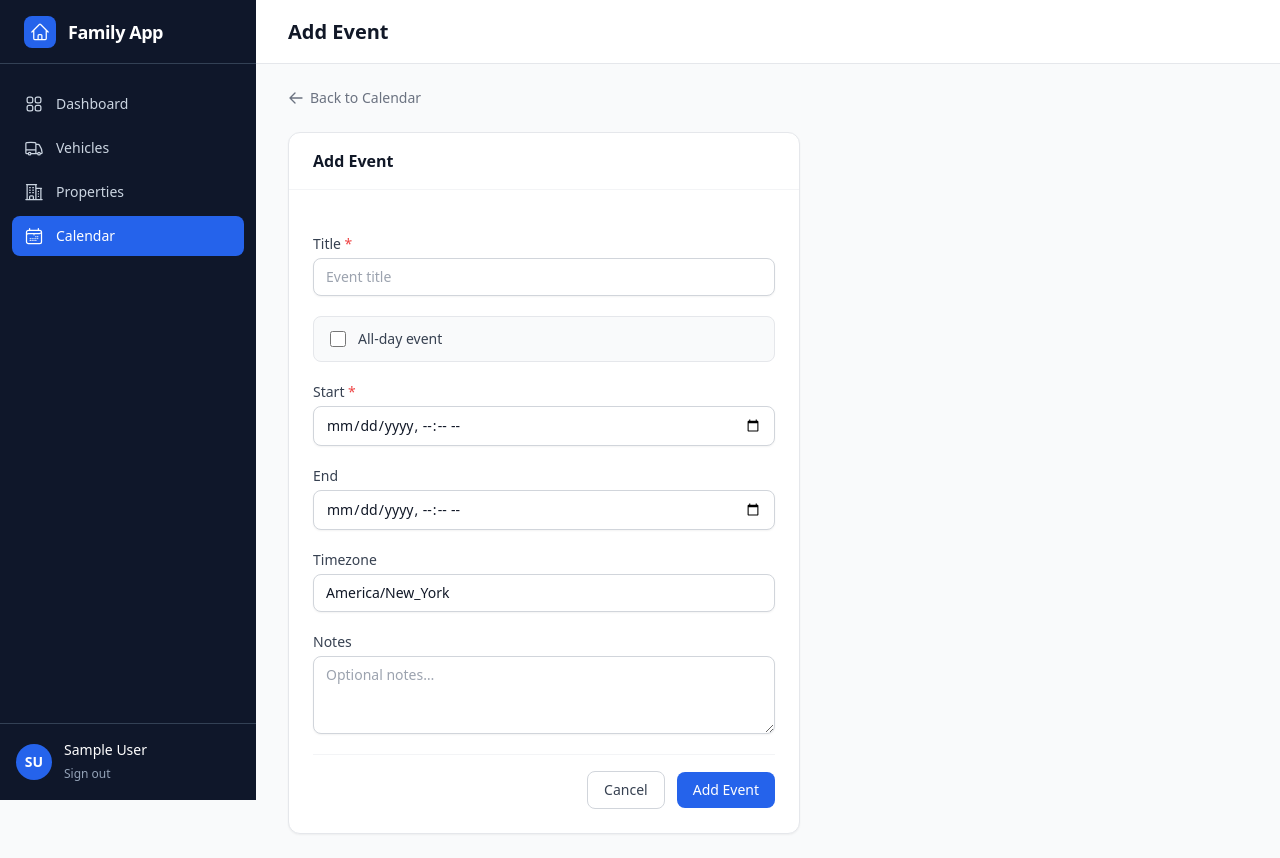
After one commit to liljoker919/family-app, a Django app: page /calendar/event/add/ in a window 1280 px wide. The commit adds this page. Run offline with Django 5.2, Linux system fonts and the light colour scheme; the visitor is signed in with stand-in values (Sample User, id 1); some libraries are stand-ins or nearby versions.

Commit message:
feat: implement Calendar module with unified FullCalendar event feed
Adds the calendar_events Django app with a CalendarEvent model for manual
family events and a CalendarJsonView that merges manual records with live
VehicleService queries into a single FullCalendar-compatible JSON feed —
no data duplication. Event colors distinguish family events (blue) from
vehicle maintenance (amber). Django-reversed URLs are passed to JavaScript
via data attributes so no paths are hard-coded in the JS bundle. Adds
{% block scripts %} to base.html for per-page script injection.

Co-Authored-By: Claude Sonnet 4.6 <noreply@anthropic.com>

```diff
--- /dev/null
+++ b/calendar_events/forms.py
@@ -0,0 +1,34 @@
+from django import forms
+
+from .models import CalendarEvent
+
+_INPUT = (
+    "mt-1 block w-full rounded-lg border border-gray-300 px-3 py-2 text-sm shadow-sm "
+    "focus:border-blue-500 focus:outline-none focus:ring-1 focus:ring-blue-500"
+)
+_TEXTAREA = (
+    "mt-1 block w-full rounded-lg border border-gray-300 px-3 py-2 text-sm shadow-sm "
+    "focus:border-blue-500 focus:outline-none focus:ring-1 focus:ring-blue-500"
+)
+
+
+class CalendarEventForm(forms.ModelForm):
+    class Meta:
+        model = CalendarEvent
+        fields = ["title", "notes", "start", "end", "all_day", "timezone"]
+        widgets = {
+            "title": forms.TextInput(attrs={"class": _INPUT, "placeholder": "Event title"}),
+            "notes": forms.Textarea(attrs={"class": _TEXTAREA, "rows": 3, "placeholder": "Optional notes…"}),
+            "start": forms.DateTimeInput(
+                attrs={"class": _INPUT, "type": "datetime-local"},
+                format="%Y-%m-%dT%H:%M",
+            ),
+            "end": forms.DateTimeInput(
+                attrs={"class": _INPUT, "type": "datetime-local"},
+                format="%Y-%m-%dT%H:%M",
+            ),
+            "all_day": forms.CheckboxInput(
+                attrs={"class": "h-4 w-4 rounded border-gray-300 text-blue-600 focus:ring-blue-500"}
+            ),
+            "timezone": forms.TextInput(attrs={"class": _INPUT, "placeholder": "e.g. America/New_York"}),
+        }
--- /dev/null
+++ b/calendar_events/urls.py
@@ -0,0 +1,13 @@
+from django.urls import path
+
+from . import views
+
+app_name = "calendar_events"
+
+urlpatterns = [
+    path("", views.CalendarView.as_view(), name="calendar"),
+    path("events.json", views.calendar_json_view, name="events_json"),
+    path("event/add/", views.EventCreateView.as_view(), name="event_create"),
+    path("event/<int:pk>/edit/", views.EventUpdateView.as_view(), name="event_update"),
+    path("event/<int:pk>/delete/", views.EventDeleteView.as_view(), name="event_delete"),
+]
--- /dev/null
+++ b/calendar_events/views.py
@@ -0,0 +1,123 @@
+from django.contrib.auth.decorators import login_required
+from django.contrib.auth.mixins import LoginRequiredMixin
+from django.http import JsonResponse
+from django.urls import reverse_lazy
+from django.utils import timezone as tz
+from django.utils.dateparse import parse_date, parse_datetime
+from django.views.generic import CreateView, DeleteView, TemplateView, UpdateView
+
+from .forms import CalendarEventForm
+from .models import CalendarEvent
+
+
+class CalendarView(LoginRequiredMixin, TemplateView):
+    template_name = "calendar_events/calendar.html"
+
+
+@login_required
+def calendar_json_view(request):
+    def _parse(s):
+        if not s:
+            return None
+        dt = parse_datetime(s.replace("Z", "+00:00"))
+        if dt and tz.is_naive(dt):
+            dt = tz.make_aware(dt)
+        return dt
+
+    start_dt = _parse(request.GET.get("start", ""))
+    end_dt = _parse(request.GET.get("end", ""))
+
+    events = []
+
+    # ── Manual CalendarEvents ────────────────────────────────────────────────
+    manual_qs = CalendarEvent.objects.filter(event_type="manual")
+    if start_dt:
+        manual_qs = manual_qs.filter(start__gte=start_dt)
+    if end_dt:
+        manual_qs = manual_qs.filter(start__lt=end_dt)
+
+    for evt in manual_qs:
+        payload = {
+            "id": f"manual-{evt.pk}",
+            "title": evt.title,
+            "allDay": evt.all_day,
+            "color": "#3B82F6",
+            "extendedProps": {
+                "type": "manual",
+                "notes": evt.notes,
+                "pk": evt.pk,
+            },
+        }
+        # Pass date-only strings for all-day events — FullCalendar infers allDay from the absence of a time component
+        if evt.all_day:
+            payload["start"] = evt.start.date().isoformat()
+            if evt.end:
+                payload["end"] = evt.end.date().isoformat()
+        else:
+            payload["start"] = evt.start.isoformat()
+            if evt.end:
+                payload["end"] = evt.end.isoformat()
+
+        events.append(payload)
+
+    # ── Vehicle Service Records (read live — no stored duplicates) ───────────
+    try:
+        from vehicles.models import VehicleService  # noqa: PLC0415
+
+        svc_qs = VehicleService.objects.select_related("vehicle").order_by("date")
+        if start_dt:
+            svc_qs = svc_qs.filter(date__gte=start_dt.date())
+        if end_dt:
+            svc_qs = svc_qs.filter(date__lt=end_dt.date())
+
+        for svc in svc_qs:
+            events.append({
+                "id": f"car-{svc.pk}",
+                "title": f"{svc.get_service_type_display()} — {svc.vehicle}",
+                "start": svc.date.isoformat(),
+                "allDay": True,
+                "color": "#F59E0B",
+                "extendedProps": {
+                    "type": "car",
+                    "vehicle": str(svc.vehicle),
+                    "vehiclePk": svc.vehicle.pk,
+                    "serviceType": svc.get_service_type_display(),
+                    "mileage": svc.mileage_at_service,
+                    "provider": svc.provider or None,
+                    "cost": str(svc.cost) if svc.cost else None,
+                },
+            })
+    except Exception:
+        pass
+
+    return JsonResponse(events, safe=False)
+
+
+class EventCreateView(LoginRequiredMixin, CreateView):
+    model = CalendarEvent
+    form_class = CalendarEventForm
+    template_name = "calendar_events/event_form.html"
+    success_url = reverse_lazy("calendar_events:calendar")
+
+    def get_initial(self):
+        initial = super().get_initial()
+        date_str = self.request.GET.get("date", "")
+        if date_str:
+            d = parse_date(date_str)
+            if d:
+                initial["start"] = d.strftime("%Y-%m-%dT09:00")
+                initial["end"] = d.strftime("%Y-%m-%dT10:00")
+        return initial
+
+
+class EventUpdateView(LoginRequiredMixin, UpdateView):
+    model = CalendarEvent
+    form_class = CalendarEventForm
+    template_name = "calendar_events/event_form.html"
+    success_url = reverse_lazy("calendar_events:calendar")
+
+
+class EventDeleteView(LoginRequiredMixin, DeleteView):
+    model = CalendarEvent
+    template_name = "calendar_events/event_confirm_delete.html"
+    success_url = reverse_lazy("calendar_events:calendar")
--- a/family_project/settings/base.py
+++ b/family_project/settings/base.py
@@ -12,6 +12,8 @@ INSTALLED_APPS = [
     # Local apps
     "core",
     "vehicles",
+    "property",
+    "calendar_events",
     # Utilities
     "django.contrib.humanize",
 ]
--- a/family_project/urls.py
+++ b/family_project/urls.py
@@ -6,7 +6,6 @@ urlpatterns = [
     path("accounts/", include("django.contrib.auth.urls")),
     path("", include("core.urls")),
     path("vehicles/", include("vehicles.urls", namespace="vehicles")),
-    # Module apps wired in as they are built:
-    # path("property/", include("property.urls", namespace="property")),
-    # path("calendar/", include("calendar_events.urls", namespace="calendar_events")),
+    path("property/", include("property.urls", namespace="property")),
+    path("calendar/", include("calendar_events.urls", namespace="calendar_events")),
 ]
--- a/templates/base.html
+++ b/templates/base.html
@@ -163,5 +163,6 @@
 
 </div>
 
+{% block scripts %}{% endblock %}
 </body>
 </html>
--- /dev/null
+++ b/templates/calendar_events/event_form.html
@@ -0,0 +1,135 @@
+{% extends "base.html" %}
+
+{% block title %}
+  {% if form.instance.pk %}Edit Event — Family App{% else %}Add Event — Family App{% endif %}
+{% endblock %}
+{% block page_title %}
+  {% if form.instance.pk %}Edit Event{% else %}Add Event{% endif %}
+{% endblock %}
+
+{% block content %}
+<div class="max-w-lg">
+
+  <a href="{% url 'calendar_events:calendar' %}"
+     class="inline-flex items-center gap-1.5 text-sm text-gray-500 hover:text-gray-700 mb-6">
+    <svg class="h-4 w-4" fill="none" viewBox="0 0 24 24" stroke-width="2" stroke="currentColor">
+      <path stroke-linecap="round" stroke-linejoin="round" d="M10.5 19.5L3 12m0 0l7.5-7.5M3 12h18" />
+    </svg>
+    Back to Calendar
+  </a>
+
+  <div class="rounded-xl border border-gray-200 bg-white shadow-sm">
+    <div class="px-6 py-4 border-b border-gray-100">
+      <h2 class="text-base font-semibold text-gray-900">
+        {% if form.instance.pk %}Edit Event{% else %}Add Event{% endif %}
+      </h2>
+    </div>
+
+    <form method="post" class="p-6 space-y-5">
+      {% csrf_token %}
+
+      <!-- Title -->
+      <div>
+        <label for="{{ form.title.id_for_label }}" class="block text-sm font-medium text-gray-700">
+          Title <span class="text-red-500">*</span>
+        </label>
+        {{ form.title }}
+        {% if form.title.errors %}<p class="mt-1 text-xs text-red-600">{{ form.title.errors.0 }}</p>{% endif %}
+      </div>
+
+      <!-- All-day toggle -->
+      <div class="flex items-center gap-3 rounded-lg border border-gray-200 bg-gray-50 px-4 py-3">
+        {{ form.all_day }}
+        <label for="{{ form.all_day.id_for_label }}"
+               class="text-sm font-medium text-gray-700 cursor-pointer select-none">
+          All-day event
+        </label>
+      </div>
+
+      <!-- All-day notice (visible when all_day is checked) -->
+      <div id="all-day-note"
+           class="hidden rounded-lg border border-blue-100 bg-blue-50 px-4 py-2 text-xs text-blue-700">
+        The calendar will display this as a full-day event. Start time is stored but not shown.
+      </div>
+
+      <!-- Start datetime -->
+      <div>
+        <label for="{{ form.start.id_for_label }}" class="block text-sm font-medium text-gray-700">
+          Start <span class="text-red-500">*</span>
+        </label>
+        {{ form.start }}
+        {% if form.start.errors %}<p class="mt-1 text-xs text-red-600">{{ form.start.errors.0 }}</p>{% endif %}
+      </div>
+
+      <!-- End datetime (hidden for all-day events) -->
+      <div id="end-field-container">
+        <label for="{{ form.end.id_for_label }}" class="block text-sm font-medium text-gray-700">
+          End
+        </label>
+        {{ form.end }}
+        {% if form.end.errors %}<p class="mt-1 text-xs text-red-600">{{ form.end.errors.0 }}</p>{% endif %}
+      </div>
+
+      <!-- Timezone (hidden for all-day events) -->
+      <div id="timezone-container">
+        <label for="{{ form.timezone.id_for_label }}" class="block text-sm font-medium text-gray-700">
+          Timezone
+        </label>
+        {{ form.timezone }}
+        {% if form.timezone.errors %}<p class="mt-1 text-xs text-red-600">{{ form.timezone.errors.0 }}</p>{% endif %}
+      </div>
+
+      <!-- Notes -->
+      <div>
+        <label for="{{ form.notes.id_for_label }}" class="block text-sm font-medium text-gray-700">
+          Notes
+        </label>
+        {{ form.notes }}
+        {% if form.notes.errors %}<p class="mt-1 text-xs text-red-600">{{ form.notes.errors.0 }}</p>{% endif %}
+      </div>
+
+      {% if form.non_field_errors %}
+      <div class="rounded-lg border border-red-200 bg-red-50 px-4 py-3 text-sm text-red-700">
+        {% for error in form.non_field_errors %}{{ error }}{% endfor %}
+      </div>
+      {% endif %}
+
+      <!-- Actions -->
+      <div class="flex items-center justify-end gap-3 border-t border-gray-100 pt-4">
+        <a href="{% url 'calendar_events:calendar' %}"
+           class="rounded-lg border border-gray-300 px-4 py-2 text-sm font-medium text-gray-700 hover:bg-gray-50 transition-colors">
+          Cancel
+        </a>
+        <button type="submit"
+                class="rounded-lg bg-blue-600 px-4 py-2 text-sm font-medium text-white hover:bg-blue-700 transition-colors">
+          {% if form.instance.pk %}Save Changes{% else %}Add Event{% endif %}
+        </button>
+      </div>
+
+    </form>
+  </div>
+</div>
+{% endblock %}
+
+{% block scripts %}
+<script>
+(function () {
+  'use strict';
+
+  const allDayCb          = document.getElementById('id_all_day');
+  const allDayNote        = document.getElementById('all-day-note');
+  const endContainer      = document.getElementById('end-field-container');
+  const timezoneContainer = document.getElementById('timezone-container');
+
+  function applyAllDay() {
+    const on = allDayCb.checked;
+    allDayNote.classList.toggle('hidden', !on);
+    endContainer.classList.toggle('hidden', on);
+    timezoneContainer.classList.toggle('hidden', on);
+  }
+
+  allDayCb.addEventListener('change', applyAllDay);
+  applyAllDay(); // apply on page load for edit forms
+}());
+</script>
+{% endblock %}
```
Also changed, not shown: calendar_events/admin.py (added, +11 -0 lines), calendar_events/apps.py (added, +7 -0 lines), calendar_events/models.py (added, +25 -0 lines), templates/calendar_events/calendar.html (added, +246 -0 lines), templates/calendar_events/event_confirm_delete.html (added, +71 -0 lines), calendar_events/__init__.py (added), calendar_events/migrations/0001_initial.py (added), calendar_events/migrations/__init__.py (added).
